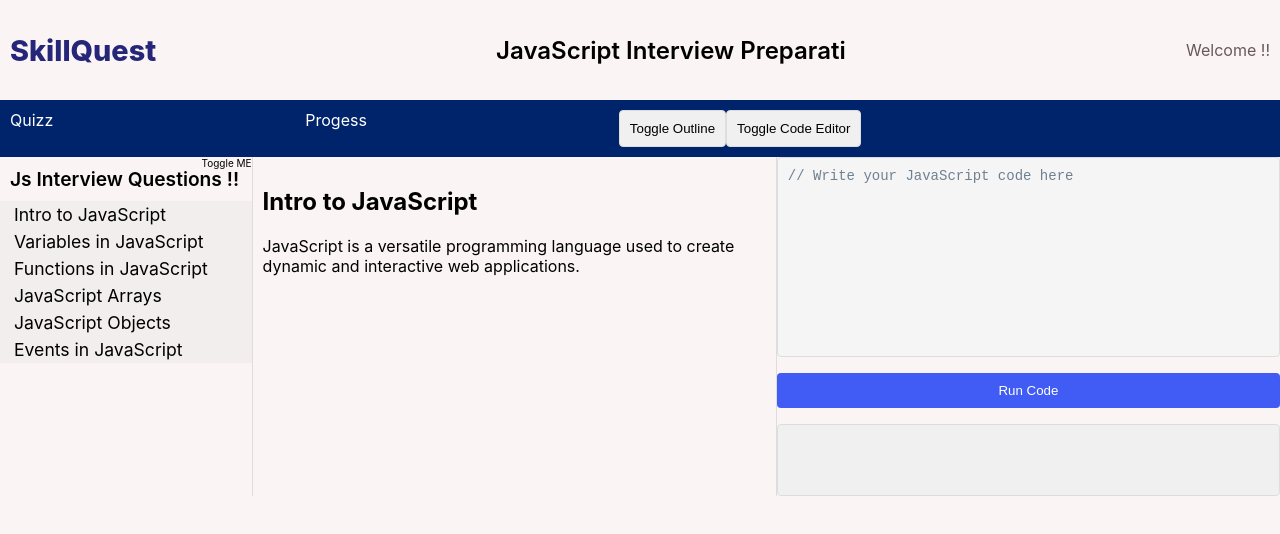
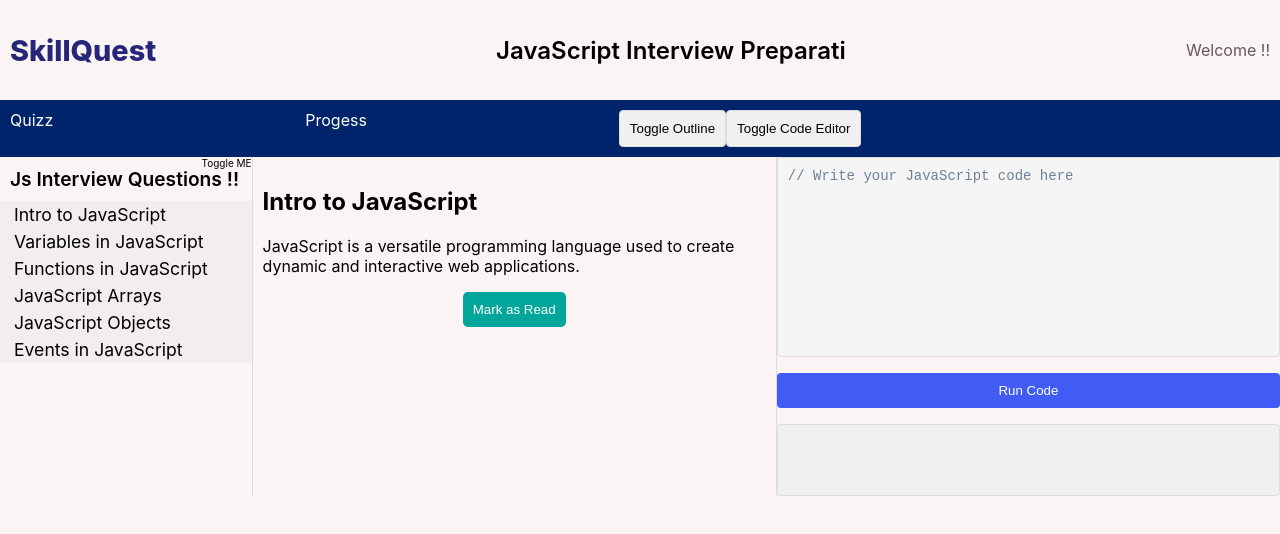
Before and after one commit to Daredevil2117/SkillQuest, a React (Create React App) app: page /jsInterviewQuestions in a window 1280 px wide. Shown: the top 534 px of the page. Built offline with nearby package versions, Linux system fonts and the light colour scheme.

Commit message:
mark as read

```diff
--- a/src/App.js
+++ b/src/App.js
@@ -3,6 +3,7 @@ import { BrowserRouter as Router, Routes, Route } from "react-router-dom";
 import Home from "./pages/Home";
 import "./styles/style.css"
 import Tutorial from './pages/Tutorial';
+import ProgessBar from './components/ProgessBar';
 
 function App() {
   return (
@@ -11,7 +12,7 @@ function App() {
         <Route path="/" element={<Home/>} />
         <Route path="/jsInterviewQuestions" element={<Tutorial/>} />
         <Route path="/jsInterviewQuestions/quizz" element={<Tutorial/>} />
-        <Route path="/jsInterviewQuestions/progress" element={<Tutorial/>} />
+        <Route path="/jsInterviewQuestions/progress" element={<ProgessBar/>} />
       </Routes>
     </Router>
   );
--- a/src/components/ArticlePanel.js
+++ b/src/components/ArticlePanel.js
@@ -1,10 +1,48 @@
-import React from "react";
+import React, { useState } from "react";
 
-function ArticlePanel({article}) {
+function ArticlePanel({ article, currentArticleId }) {
+  const [markAsRead, setMarkAsRead] = useState(false);
+  function addArticleRead(articleType, articleId) {
+    let articlesData = localStorage.getItem("articles");
+    if (articlesData) {
+      articlesData = JSON.parse(articlesData);
+    } else {
+      articlesData = {
+        jsArticles: [],
+        reactArticles: [],
+      };
+    }
+    if (articleType === "jsArticles") {
+      if (!articlesData.jsArticles.includes(articleId)) {
+        articlesData.jsArticles.push(articleId);
+      }
+    } else if (articleType === "reactArticles") {
+      if (!articlesData.reactArticles.includes(articleId)) {
+        articlesData.reactArticles.push(articleId);
+      }
+    }
+    localStorage.setItem("articles", JSON.stringify(articlesData));
+  }
+
   return (
     <div className="panel tutorial-text">
       <h2>{article.title}</h2>
       <p>{article.content}</p>
+      <div className="df jc_c">
+        <button
+          className="cp"
+          onClick={() => {setMarkAsRead(true); addArticleRead("jsArticles", currentArticleId) }}
+          style={{
+            padding: "10px",
+            background: markAsRead ? " #d9d6d6" : "#00a699",
+            border: "none",
+            borderRadius: "5px",
+            color: markAsRead ? "#000" : "#fff",
+          }}
+        >
+          Mark as Read
+        </button>
+      </div>
     </div>
   );
 }
--- a/src/components/OutlinePanel.js
+++ b/src/components/OutlinePanel.js
@@ -1,6 +1,6 @@
 import React, { useState } from "react";
 
-function OutlinePanel({tutorials, onSelectArticle}) {
+function OutlinePanel({tutorials, onSelectArticle,setCurrentArticleId}) {
   const [selected, setSelected] = useState(null);
   return (
     <div className="panel" style={{position:"relative"}}>
@@ -12,7 +12,7 @@ function OutlinePanel({tutorials, onSelectArticle}) {
         {tutorials.map((item,index) => (
           <div
             key={item.id}
-            onClick={() => {onSelectArticle(item);setSelected(index)}}
+            onClick={() => {onSelectArticle(item);setSelected(index);setCurrentArticleId(item.id)}}
             className="outline-item cp"
             style={{
               padding:"3px 14px",
--- a/src/components/TutorialBody.js
+++ b/src/components/TutorialBody.js
@@ -6,6 +6,7 @@ import CodeEditor from "./CodeEditor";
 
 function TutorialBody(props) {
   const [currentArticle, setCurrentArticle] = useState(tutorialsData[0]);
+  const [currentArticleId, setCurrentArticleId] = useState(1)
   return (
     <>
     <div style={{ display: "flex", position: "relative" }}>
@@ -21,6 +22,7 @@ function TutorialBody(props) {
         {props.showOutline && <OutlinePanel
           tutorials={tutorialsData}
           onSelectArticle={setCurrentArticle}
+          setCurrentArticleId={setCurrentArticleId}
         />}
       </div>
       <div
@@ -31,7 +33,7 @@ function TutorialBody(props) {
           transition: "flex 0.3s ease",
         }}
       >
-         <ArticlePanel article={currentArticle} />
+         <ArticlePanel article={currentArticle} currentArticleId={currentArticleId} />
       </div>
       <div
         style={{
--- a/src/components/progessBar.js
+++ b/src/components/progessBar.js
@@ -1,11 +1,11 @@
 import React from 'react'
 
-function progessBar() {
+function ProgessBar() {
   return (
     <div>
-
+        Hello World
     </div>
   )
 }
 
-export default progessBar
+export default ProgessBar
```
